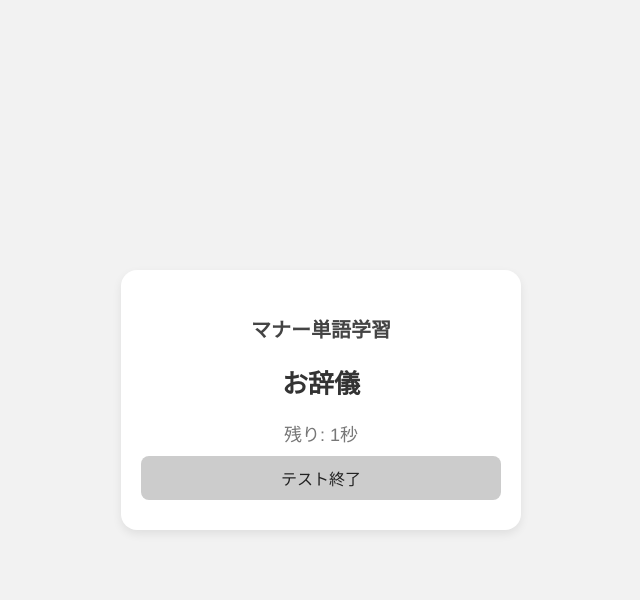
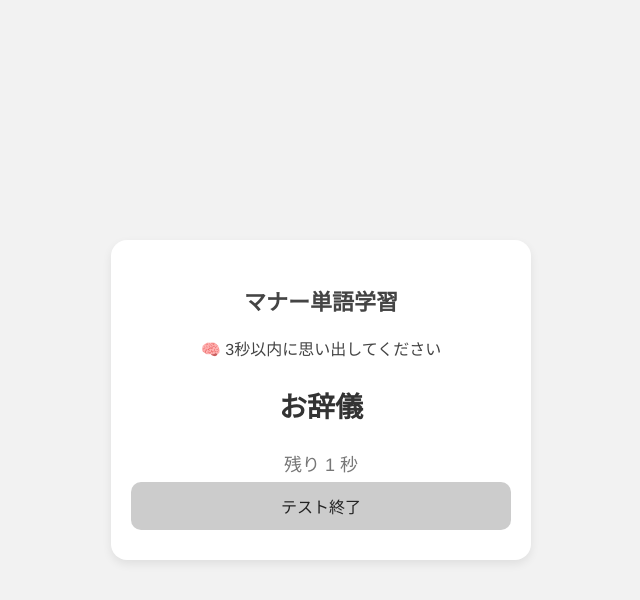
Before and after one commit to maqunnn/mana-kennsyuu, a plain HTML site: page index.html in a window 1280 px wide. Both pictures are taken after a click on the button "テスト開始". Shown: the whole page, without its empty margins (319-959 px from the left). Drawn offline with Linux system fonts and the light colour scheme.

Commit message:
Update index.html

```diff
--- a/index.html
+++ b/index.html
@@ -19,24 +19,24 @@
     }
 
     .card {
-      background: #fff;
+      background: #ffffff;
       border-radius: 16px;
       box-shadow: 0 4px 10px rgba(0, 0, 0, 0.08);
       padding: 30px 20px;
       width: 90%;
-      max-width: 360px;
+      max-width: 380px;
       transition: all 0.3s ease;
     }
 
     h1 {
-      font-size: 20px;
+      font-size: 22px;
       margin-bottom: 20px;
       color: #444;
     }
 
     .word {
-      font-size: 26px;
-      margin: 20px 0;
+      font-size: 28px;
+      margin: 25px 0;
       font-weight: bold;
     }
 
@@ -47,12 +47,19 @@
       margin-bottom: 20px;
     }
 
+    #timer {
+      margin-top: 10px;
+      font-size: 18px;
+      color: #777;
+      height: 22px;
+    }
+
     button {
       background: #ccc;
       color: #222;
       border: none;
-      border-radius: 8px;
-      padding: 10px 20px;
+      border-radius: 10px;
+      padding: 12px 20px;
       font-size: 16px;
       cursor: pointer;
       width: 100%;
@@ -61,24 +68,33 @@
     }
 
     button:hover {
-      background: #bbb;
+      background: #bdbdbd;
     }
 
     button:active {
-      background: #999;
+      background: #9e9e9e;
     }
 
-    #timer {
-      margin-top: 10px;
-      font-size: 18px;
-      color: #777;
+    .countdown {
+      font-size: 48px;
+      color: #666;
+      font-weight: bold;
+      margin: 20px 0;
     }
+
+    .test-mode {
+      color: #444;
+      font-size: 16px;
+      margin-bottom: 8px;
+    }
+
   </style>
 </head>
 <body>
 
   <div class="card">
     <h1>マナー単語学習</h1>
+    <div id="modeText" class="test-mode"></div>
     <div class="word" id="word">お辞儀</div>
     <div class="meaning" id="meaning">礼儀として頭を下げる行為</div>
     <div id="timer"></div>
@@ -102,30 +118,38 @@
     let index = 0;
     let testMode = false;
     let timerInterval;
+    let countdown = 3;
+
     const wordEl = document.getElementById("word");
     const meaningEl = document.getElementById("meaning");
     const showBtn = document.getElementById("showBtn");
     const nextBtn = document.getElementById("nextBtn");
     const testBtn = document.getElementById("testBtn");
     const timerEl = document.getElementById("timer");
+    const modeText = document.getElementById("modeText");
 
+    // 通常表示
     function showWord() {
       const current = words[index];
       wordEl.textContent = current.word;
       meaningEl.textContent = current.meaning;
       meaningEl.style.display = "none";
       timerEl.textContent = "";
+      modeText.textContent = "";
     }
 
+    // テストモード開始
     function startTest() {
       testMode = true;
       showBtn.style.display = "none";
       nextBtn.style.display = "none";
       testBtn.textContent = "テスト終了";
       index = 0;
+      modeText.textContent = "🧠 3秒以内に思い出してください";
       showNextTestWord();
     }
 
+    // テストモード終了
     function stopTest() {
       testMode = false;
       clearInterval(timerInterval);
@@ -133,25 +157,28 @@
       nextBtn.style.display = "block";
       testBtn.textContent = "テスト開始";
       timerEl.textContent = "";
+      modeText.textContent = "";
       showWord();
     }
 
+    // テストモードの単語表示＋カウントダウン
     function showNextTestWord() {
       if (!testMode) return;
       const current = words[index];
       wordEl.textContent = current.word;
       meaningEl.style.display = "none";
+      countdown = 3;
 
-      let countdown = 3;
-      timerEl.textContent = `残り: ${countdown}秒`;
+      timerEl.textContent = `残り ${countdown} 秒`;
 
       clearInterval(timerInterval);
       timerInterval = setInterval(() => {
         countdown--;
         if (countdown > 0) {
-          timerEl.textContent = `残り: ${countdown}秒`;
+          timerEl.textContent = `残り ${countdown} 秒`;
         } else {
           clearInterval(timerInterval);
+          // 次の単語に進む
           index = (index + 1) % words.length;
           showNextTestWord();
         }
```
